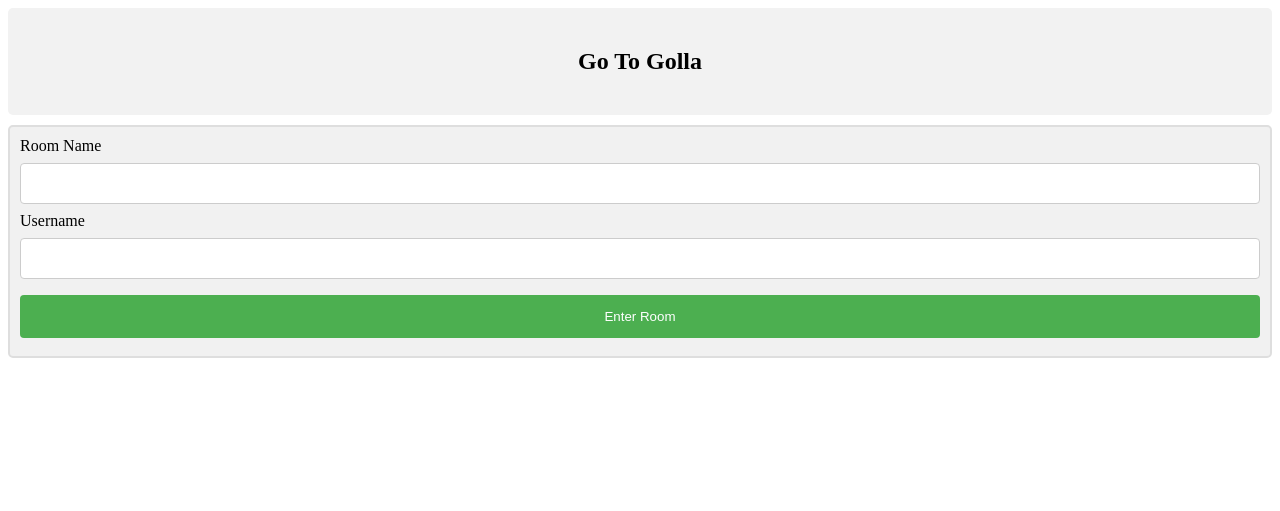
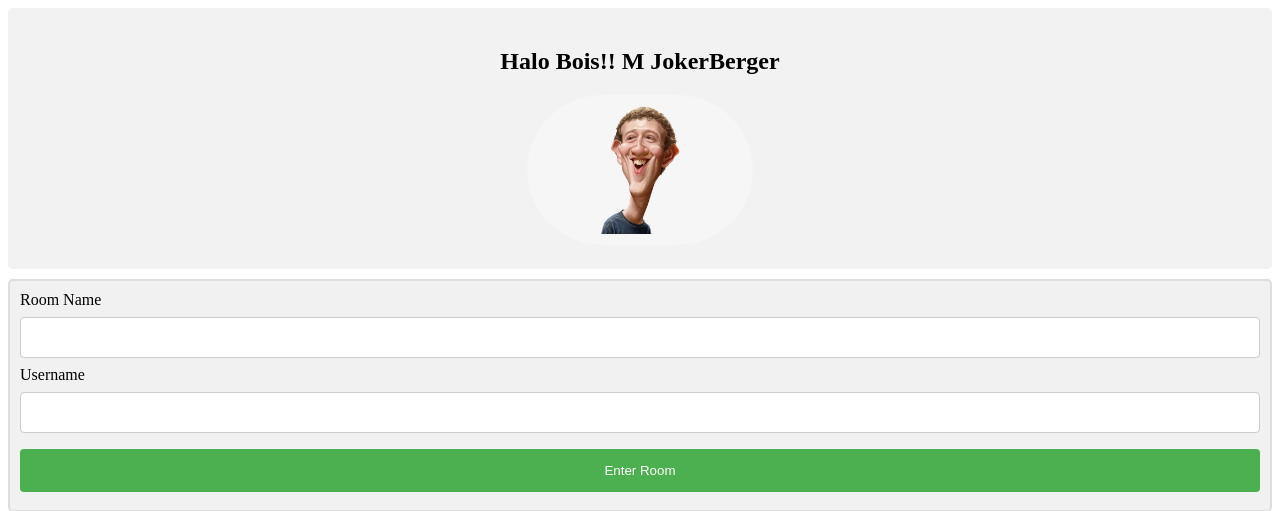
Before and after one commit to AbdullahShafi5/ChatProject, a Django app: page / in a window 1280 px wide. Shown: the top 511 px of the page. Run offline with Django 3.2, Linux system fonts and the light colour scheme.

Commit message:
hey M jokerberger

```diff
--- a/static/home.css
+++ b/static/home.css
@@ -89,3 +89,7 @@
     float: left;
     color: #999;
   }
+  .joker{
+    height: 150px;
+    border-radius: 300px;
+  }
--- a/templates/home.html
+++ b/templates/home.html
@@ -6,13 +6,14 @@
     <meta name="viewport" content="width=device-width, initial-scale=1.0">
     {% load static %}
     <link rel="stylesheet" href="{% static 'home.css' %}">
-    <title>Golla Chat</title>
+    <title>Fire&ice</title>
 </head>
 <body>
     <style>
     </style>
    <div align="center">
-    <h2>Go To Golla</h2>
+    <h2>Halo Bois!! M JokerBerger</h2>
+    <img  class="joker" src="{% static 'joke.png' %}" alt="">
 </div>
 
 <div class="container">
--- a/templates/room.html
+++ b/templates/room.html
@@ -56,7 +56,7 @@ body {
 </head>
 <body>
 
-<h2>{{room}} - DjangoChat</h2>
+<h2>Wellcome in {{room}} </h2>
 
 <div id="display">
 <!--
--- a/ultimateChat/settings.py
+++ b/ultimateChat/settings.py
@@ -3,7 +3,7 @@ import os
 BASE_DIR = Path(__file__).resolve().parent.parent
 SECRET_KEY = 'django-insecure-)g=p!g%&8b_0&jh%2tx5jie7swoj^!)rb*&=a4rum!zt!vdi)!'
 DEBUG = True
-ALLOWED_HOSTS = ['firenice.herokuapp.com']
+ALLOWED_HOSTS = ['firenice.herokuapp.com', '127.0.0.1']
 INSTALLED_APPS = [
     'django.contrib.admin',
     'django.contrib.auth',
```
Also changed, not shown: static/joke.png (added).
